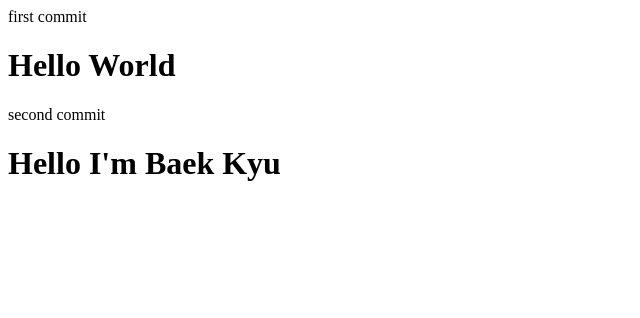
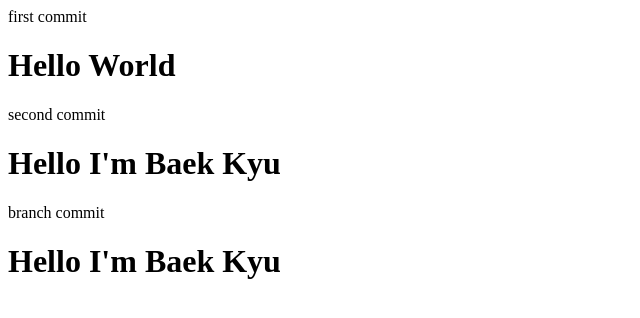
Before and after one commit to Lim-Dolphin/DKU_OpenSorce, a plain HTML site: page index.html in a window 1280 px wide. Shown: the whole page, without its empty margins (0-640 px from the left). Drawn offline with Linux system fonts and the light colour scheme.

Commit message:
branch 1 commit

```diff
--- a/index.html
+++ b/index.html
@@ -9,5 +9,8 @@
 
         second commit
         <h1>Hello I'm Baek Kyu</h1>
+
+        branch commit
+        <h1>Hello I'm Baek Kyu</h1>
     </body>
 </html>
```
